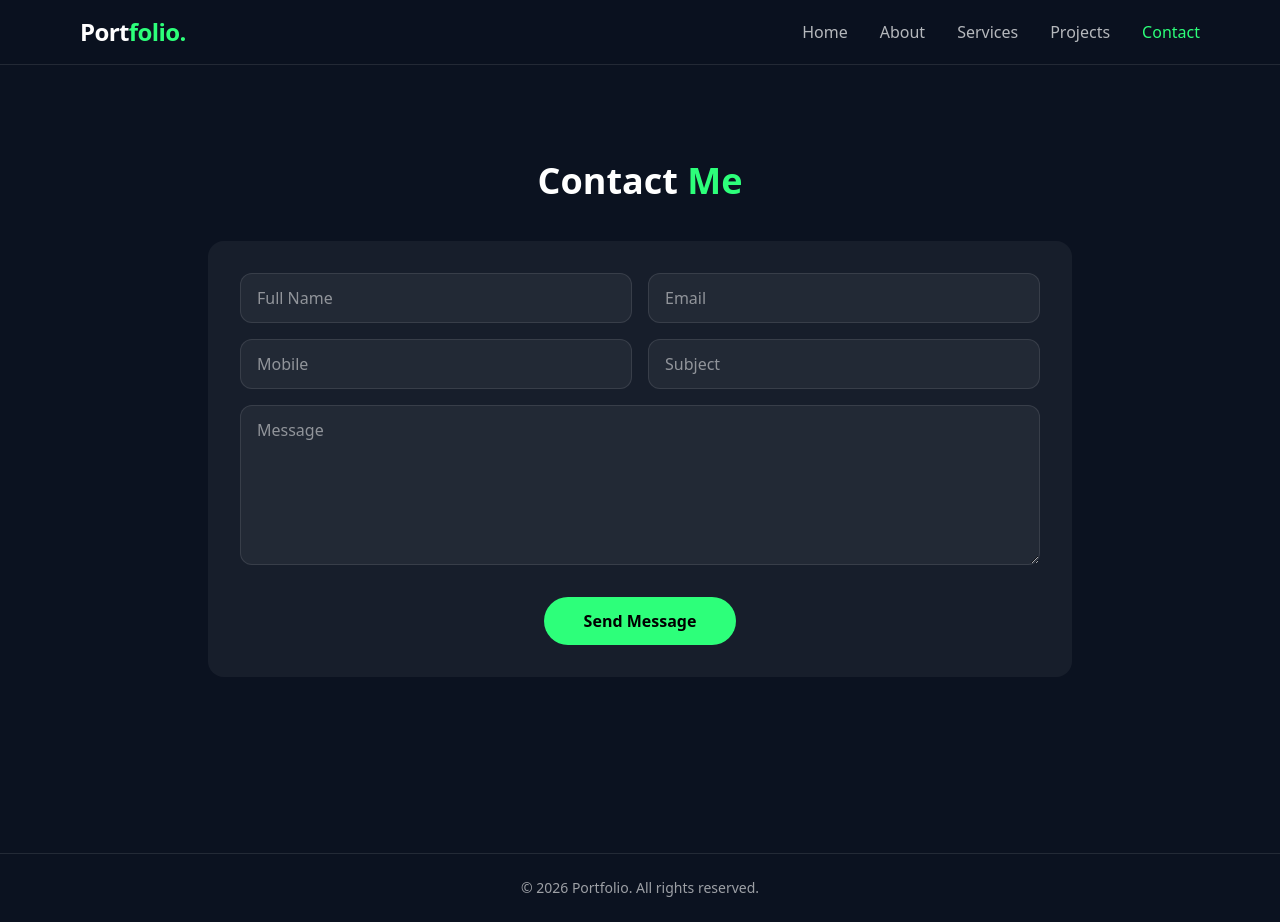
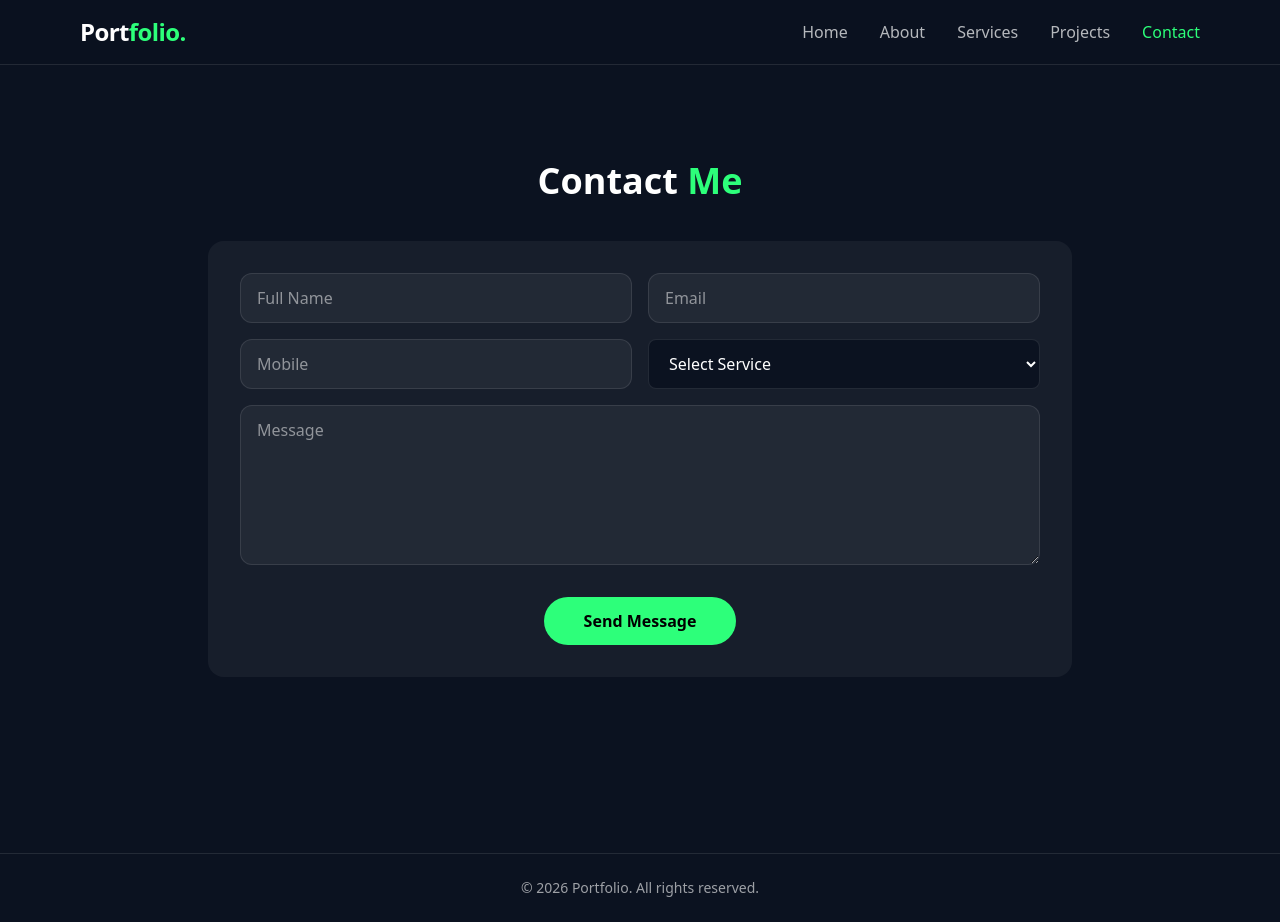
Before and after one commit to sameepabadhuge/react-portfolio, a React (Vite) app: page /contact in a window 1280 px wide. Built offline with nearby package versions, Linux system fonts and the light colour scheme.

Commit message:
update contact page

```diff
--- a/src/pages/Contact.jsx
+++ b/src/pages/Contact.jsx
@@ -4,6 +4,13 @@ import emailjs from "@emailjs/browser";
 export default function Contact() {
   const formRef = useRef(null);
   const [loading, setLoading] = useState(false);
+
+  const services = [
+    "Frontend Developer",
+    "Backend Developer",
+    "Full Stack Developer",
+    "Mobile App Developer"
+  ];
 
   const sendEmail = async (e) => {
     e.preventDefault();
@@ -62,13 +69,18 @@ export default function Contact() {
             name="mobile"
           />
 
-          <input
-            className="input"
-            placeholder="Subject"
-            type="text"
+          <select
+            className="input bg-[#0b1220] text-white border border-white/10 rounded-lg px-4 py-2 focus:outline-none focus:border-[#2DFF7A]"
             name="subject"
             required
-          />
+          >
+            <option value="">Select Service</option>
+            {services.map((service) => (
+              <option key={service} value={service}>
+                {service}
+              </option>
+            ))}
+          </select>
         </div>
 
         <textarea
--- a/src/pages/Portfolio.jsx
+++ b/src/pages/Portfolio.jsx
@@ -1,4 +1,4 @@
-import quizMasterVideo from '../assests/QuizMaster.mp4';
+
 
 export default function Portfolio() {
   const projects = [
@@ -11,10 +11,10 @@ export default function Portfolio() {
     },
     {
       id: 2,
-      title: "QuizMaster",
-      type: "video",
-      src: quizMasterVideo,
-      description: "An interactive quiz application with real-time scoring and user-friendly interface"
+      title: "Project Name",
+      type: "image",
+      src: "/images/p2.jpg",
+      description: "Project description here"
     },
     {
       id: 3,
```
